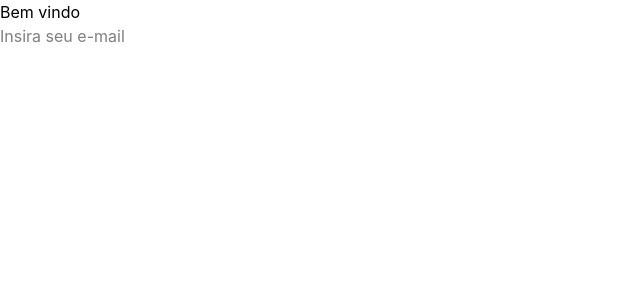
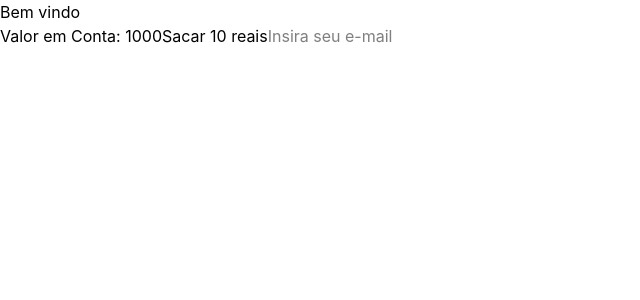
Before and after one commit to Desenvolvedor-Front-End-React-T1/app-banco, a React (Vite) app: page / in a window 1280 px wide. Shown: the top 300 px of the page, without its empty margins (0-640 px from the left). Built offline with nearby package versions, Linux system fonts and the light colour scheme.

Commit message:
Hook personalizado useConta

```diff
--- /dev/null
+++ b/src/hooks/useConta.js
@@ -0,0 +1,29 @@
+/**
+ * Retorna o saldo da conta (variavel)
+ * Retorna funcoes como: sacar, depositar, transferir
+ */
+
+import { useState } from 'react'
+
+export function useConta() {
+
+    const [saldo, setSaldo] = useState(1000)
+
+    function sacar(valor) {
+        if (valor > saldo) {
+            throw new Error('Saldo insuficiente')
+        }
+        setSaldo(saldo - valor)
+    }
+
+    function depositar(valor) {
+        setSaldo(saldo + valor)
+    }
+
+    function transferir(valor, destino) {
+        sacar(valor)
+        // destino.depositar(valor)
+    }
+
+    return { saldo, sacar, depositar, transferir }
+}
--- a/src/pages/Home.jsx
+++ b/src/pages/Home.jsx
@@ -1,9 +1,12 @@
 import { useUser } from '../context/UserContext'
 import { useTranslation } from 'react-i18next'
+import { useConta } from '../hooks/useConta'
 
 function Home() {
 
     const { t } = useTranslation()
+
+    const { sacar, saldo } = useConta()
 
     const { atualizarEmail, usuario } = useUser()
 
@@ -13,6 +16,10 @@ function Home() {
 
             <h2>{t('home.welcome')}</h2>
 
+            <span>Valor em Conta: {saldo}</span>
+
+            <button onClick={() => sacar(10)}>Sacar 10 reais</button>
+
             <input placeholder={t('login.inputEmail')} />
 
         </>
```
